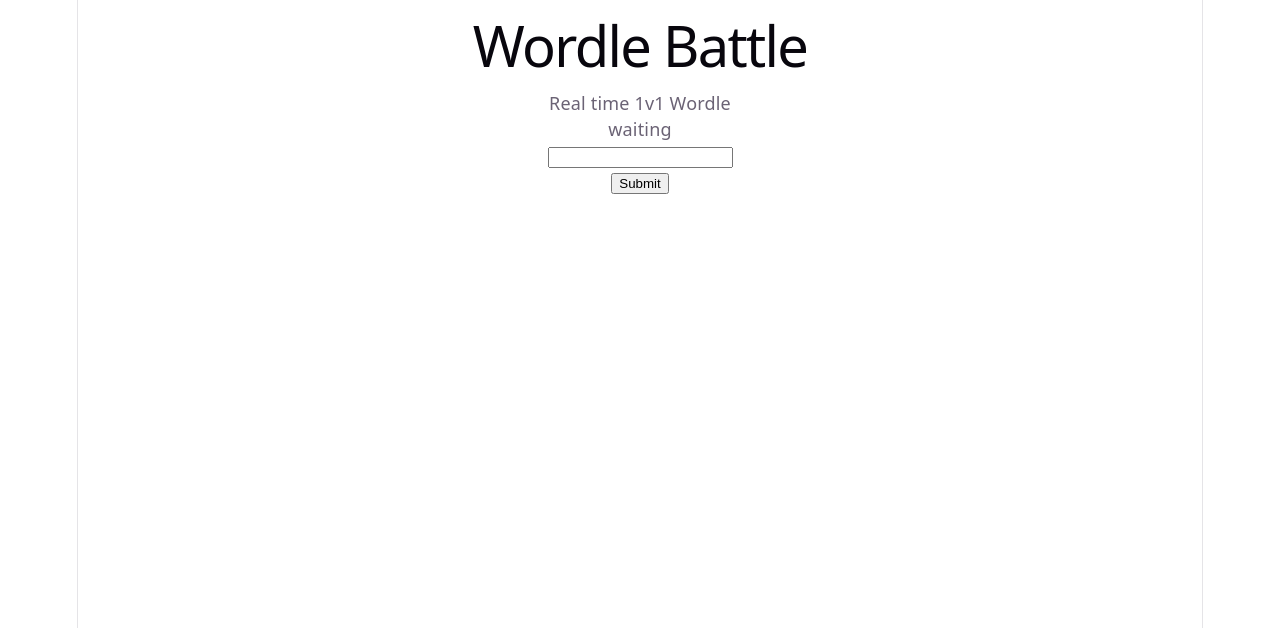
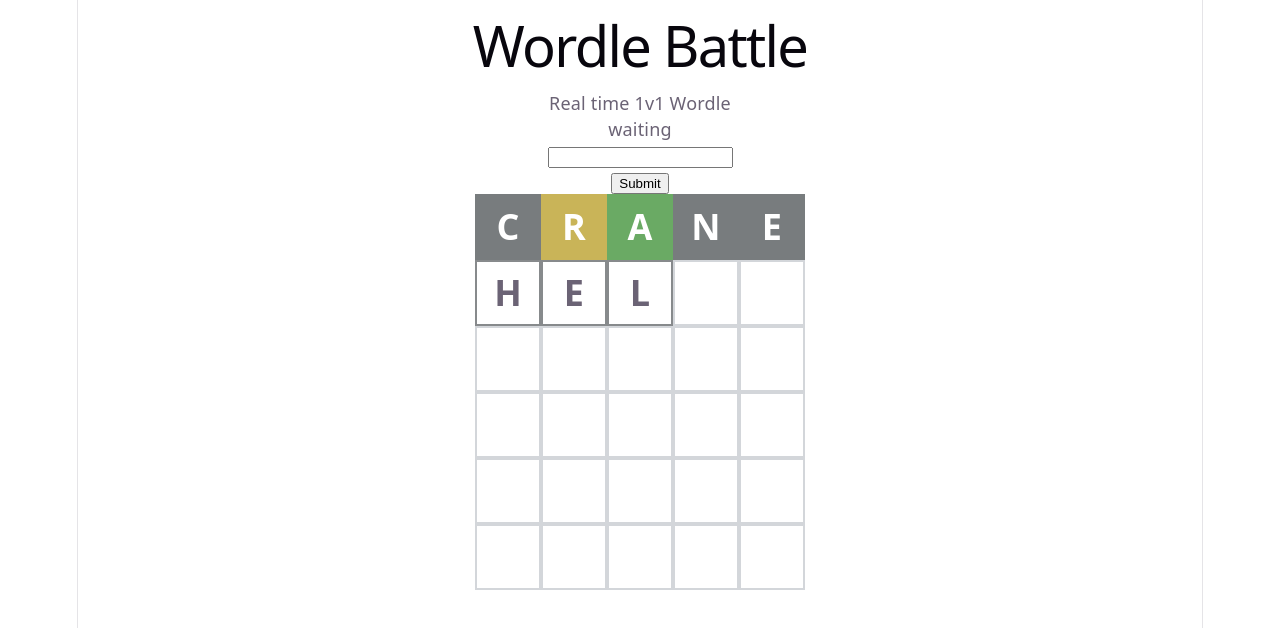
Before and after one commit to adqm0001/wordle-battle, a React (Vite) app in the folder client/: page / in a window 1280 px wide. Shown: the top 628 px of the page. Built offline with nearby package versions, Linux system fonts and the light colour scheme.

Commit message:
feat: Board, Row, Tile components

```diff
--- a/client/src/App.css
+++ b/client/src/App.css
@@ -1,184 +1,6 @@
-.counter {
-  font-size: 16px;
-  padding: 5px 10px;
-  border-radius: 5px;
-  color: var(--accent);
-  background: var(--accent-bg);
-  border: 2px solid transparent;
-  transition: border-color 0.3s;
-  margin-bottom: 24px;
-
-  &:hover {
-    border-color: var(--accent-border);
-  }
-  &:focus-visible {
-    outline: 2px solid var(--accent);
-    outline-offset: 2px;
-  }
+body {
+  display: flex;
+  justify-content: center;
+  align-items: flex-start;
+  min-height: 100vh;
 }
-
-.hero {
-  position: relative;
-
-  .base,
-  .framework,
-  .vite {
-    inset-inline: 0;
-    margin: 0 auto;
-  }
-
-  .base {
-    width: 170px;
-    position: relative;
-    z-index: 0;
-  }
-
-  .framework,
-  .vite {
-    position: absolute;
-  }
-
-  .framework {
-    z-index: 1;
-    top: 34px;
-    height: 28px;
-    transform: perspective(2000px) rotateZ(300deg) rotateX(44deg) rotateY(39deg)
-      scale(1.4);
-  }
-
-  .vite {
-    z-index: 0;
-    top: 107px;
-    height: 26px;
-    width: auto;
-    transform: perspective(2000px) rotateZ(300deg) rotateX(40deg) rotateY(39deg)
-      scale(0.8);
-  }
-}
-
-#center {
-  display: flex;
-  flex-direction: column;
-  gap: 25px;
-  place-content: center;
-  place-items: center;
-  flex-grow: 1;
-
-  @media (max-width: 1024px) {
-    padding: 32px 20px 24px;
-    gap: 18px;
-  }
-}
-
-#next-steps {
-  display: flex;
-  border-top: 1px solid var(--border);
-  text-align: left;
-
-  & > div {
-    flex: 1 1 0;
-    padding: 32px;
-    @media (max-width: 1024px) {
-      padding: 24px 20px;
-    }
-  }
-
-  .icon {
-    margin-bottom: 16px;
-    width: 22px;
-    height: 22px;
-  }
-
-  @media (max-width: 1024px) {
-    flex-direction: column;
-    text-align: center;
-  }
-}
-
-#docs {
-  border-right: 1px solid var(--border);
-
-  @media (max-width: 1024px) {
-    border-right: none;
-    border-bottom: 1px solid var(--border);
-  }
-}
-
-#next-steps ul {
-  list-style: none;
-  padding: 0;
-  display: flex;
-  gap: 8px;
-  margin: 32px 0 0;
-
-  .logo {
-    height: 18px;
-  }
-
-  a {
-    color: var(--text-h);
-    font-size: 16px;
-    border-radius: 6px;
-    background: var(--social-bg);
-    display: flex;
-    padding: 6px 12px;
-    align-items: center;
-    gap: 8px;
-    text-decoration: none;
-    transition: box-shadow 0.3s;
-
-    &:hover {
-      box-shadow: var(--shadow);
-    }
-    .button-icon {
-      height: 18px;
-      width: 18px;
-    }
-  }
-
-  @media (max-width: 1024px) {
-    margin-top: 20px;
-    flex-wrap: wrap;
-    justify-content: center;
-
-    li {
-      flex: 1 1 calc(50% - 8px);
-    }
-
-    a {
-      width: 100%;
-      justify-content: center;
-      box-sizing: border-box;
-    }
-  }
-}
-
-#spacer {
-  height: 88px;
-  border-top: 1px solid var(--border);
-  @media (max-width: 1024px) {
-    height: 48px;
-  }
-}
-
-.ticks {
-  position: relative;
-  width: 100%;
-
-  &::before,
-  &::after {
-    content: '';
-    position: absolute;
-    top: -4.5px;
-    border: 5px solid transparent;
-  }
-
-  &::before {
-    left: 0;
-    border-left-color: var(--border);
-  }
-  &::after {
-    right: 0;
-    border-right-color: var(--border);
-  }
-}
--- a/client/src/App.tsx
+++ b/client/src/App.tsx
@@ -2,6 +2,7 @@ import { useState } from 'react'
 import Header from './components/Header.tsx'
 import StatusBadge from './components/StatusBadge.tsx'
 import GuessInput from './components/GuessInput.tsx'
+import { Board } from './components/Board.tsx'
 import './App.css'
 
 function App() {
@@ -17,6 +18,16 @@ function App() {
       {guesses.map((guess, i) => (
         <p key={i}>{guess}</p>
       ))}
+      <Board
+      guesses = {['CRANE']}
+      results={[[
+        { letter: 'C', result: 'absent' },
+        { letter: 'R', result: 'present' },
+        { letter: 'A', result: 'correct' },
+        { letter: 'N', result: 'absent' },
+        { letter: 'E', result: 'absent' }
+        ]]}
+      currentGuess="HEL"/>
     </>
   )
 }
--- /dev/null
+++ b/client/src/components/Board.module.css
@@ -0,0 +1,8 @@
+.board {
+  display: flex;
+  justify-content: center;
+  align-items: center;
+  width: fit-content;
+  margin: 0 auto;
+  flex-direction: column;
+}
--- /dev/null
+++ b/client/src/components/Board.tsx
@@ -0,0 +1,19 @@
+import { Row } from './Row.tsx'
+import { type TileResult } from '../types'
+import styles from './Board.module.css'
+
+interface BoardProps {
+  guesses: string[]
+  results: TileResult[][]
+  currentGuess: string
+}
+
+export function Board({guesses, results, currentGuess}: BoardProps){
+  return (
+    <div className={styles.board}>
+      {Array.from({length: 6}, (_, i) => i < guesses.length ? <Row key={i} letters={guesses[i].split('')} states={results[i].map(r => r.result)}/>
+        : i === guesses.length ? <Row key={i} letters={currentGuess.split('').concat(Array(5 - currentGuess.length).fill(''))} states={Array(currentGuess.length).fill('tbd')}/>
+        : <Row key={i} letters={Array(5).fill('')} states={Array(5).fill('empty')}/>)}
+    </div>
+  )
+}
--- /dev/null
+++ b/client/src/components/Row.module.css
@@ -0,0 +1,3 @@
+.row {
+  display: flex;
+}
--- /dev/null
+++ b/client/src/components/Row.tsx
@@ -0,0 +1,15 @@
+import { type TileState, Tile} from './Tile.tsx'
+import styles from './Row.module.css'
+
+interface RowProps {
+  letters: string[]
+  states: TileState[]
+}
+
+export function Row({letters, states}: RowProps) {
+  return (
+    <div className={styles.row}>
+      {letters.map((letter, i) => <Tile key={i} letter={letter} state={states[i]}/>)}
+    </div>
+  )
+}
--- /dev/null
+++ b/client/src/components/Tile.module.css
@@ -0,0 +1,16 @@
+.tile {
+width: 62px;
+height: 62px;
+border: 2px solid #d3d6da;
+display: flex;
+align-items: center;
+justify-content: center;
+font-size: 2rem;
+font-weight: bold;
+text-transform: uppercase;
+}
+.correct { background: #6aaa64; color: white; border-color: #6aaa64; }
+.present { background: #c9b458; color: white; border-color: #c9b458; }
+.absent { background: #787c7e; color: white; border-color: #787c7e; }
+.tbd { border-color: #878a8c; }
+.empty {}
--- /dev/null
+++ b/client/src/components/Tile.tsx
@@ -0,0 +1,15 @@
+import styles from './Tile.module.css'
+export type TileState = 'correct' | 'present' | 'absent' | 'empty' | 'tbd'
+
+interface TileProps {
+  letter: string
+  state: TileState
+}
+
+export function Tile({ letter, state }: TileProps) {
+return (
+  <div className={`${styles.tile} ${state !== 'empty' ? styles[state] : ''}`}>
+    {letter}
+  </div>
+  )
+}
--- /dev/null
+++ b/client/src/types.ts
@@ -0,0 +1,4 @@
+export interface TileResult {
+  letter: string
+  result: 'correct' | 'present' | 'absent'
+}
```
